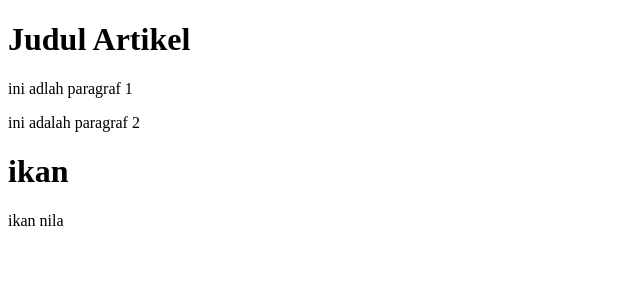
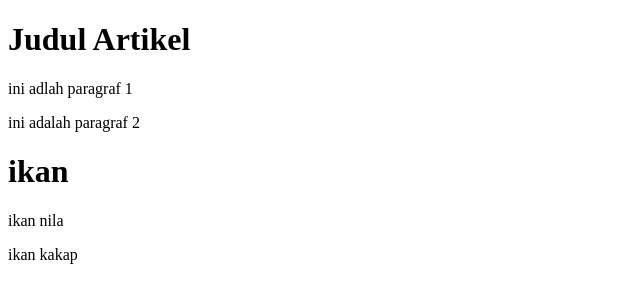
Before and after one commit to Avinash210906/praktek-06, a plain HTML site: page index.html in a window 1280 px wide. Shown: the full height of the page, 0-640 px from the left. Drawn offline with Linux system fonts and the light colour scheme.

Commit message:
ikan kakap

```diff
--- a/index.html
+++ b/index.html
@@ -11,6 +11,7 @@
     <p>ini adalah paragraf 2</p>
     <h1>ikan</h1>
     <p>ikan nila</p>
+    <p>ikan kakap</p>
 
 </body>
 </html>
```
